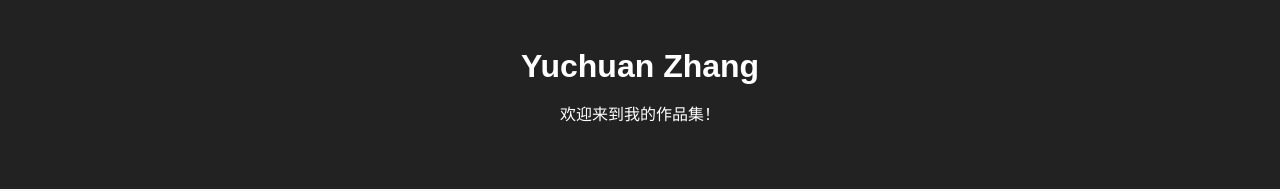
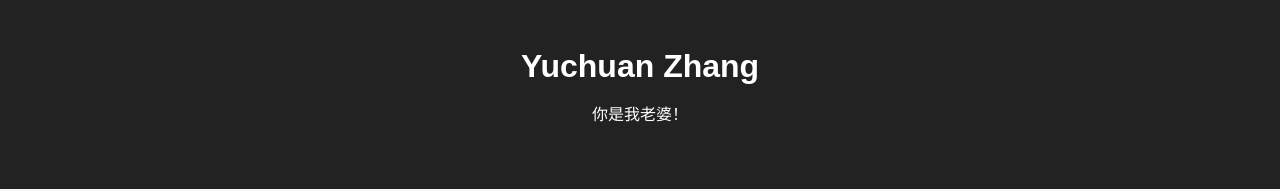
Before and after one commit to bosco-design/bosco-design.github.io, a plain HTML site: page index.html in a window 1280 px wide. Shown: the top 191 px of the page. Drawn offline with Linux system fonts and the light colour scheme.

Commit message:
Update index.html

```diff
--- a/index.html
+++ b/index.html
@@ -43,7 +43,7 @@
 <body>
   <header>
     <h1>Yuchuan Zhang</h1>
-    <p>欢迎来到我的作品集！</p>
+    <p>你是我老婆！</p>
   </header>
 
   <section>
```
